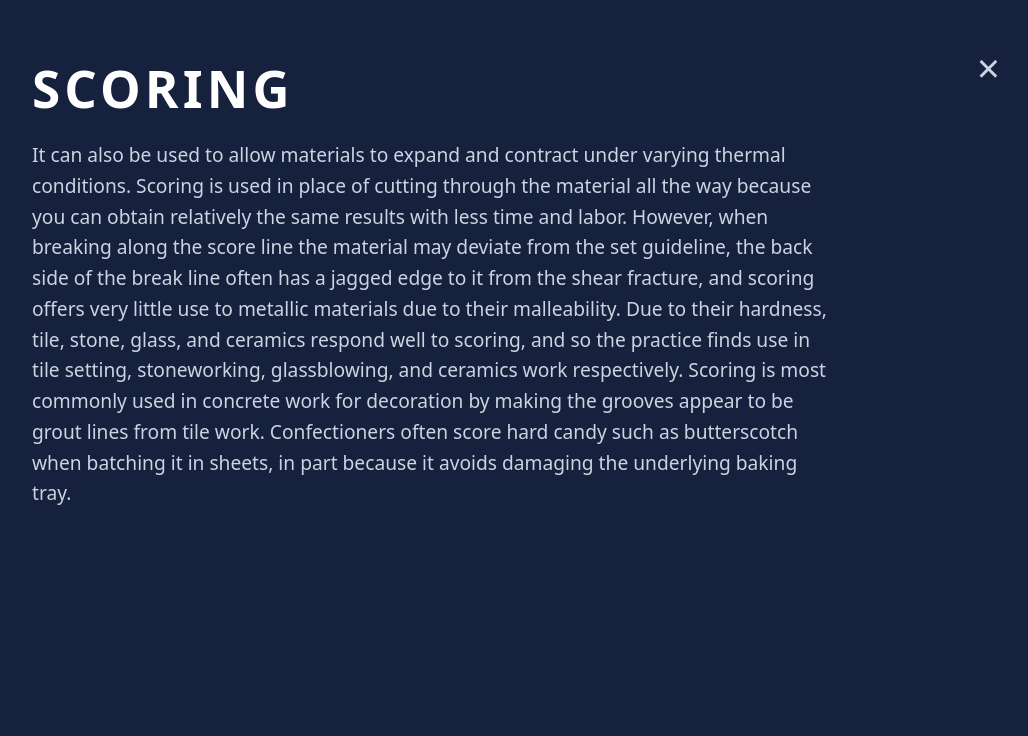
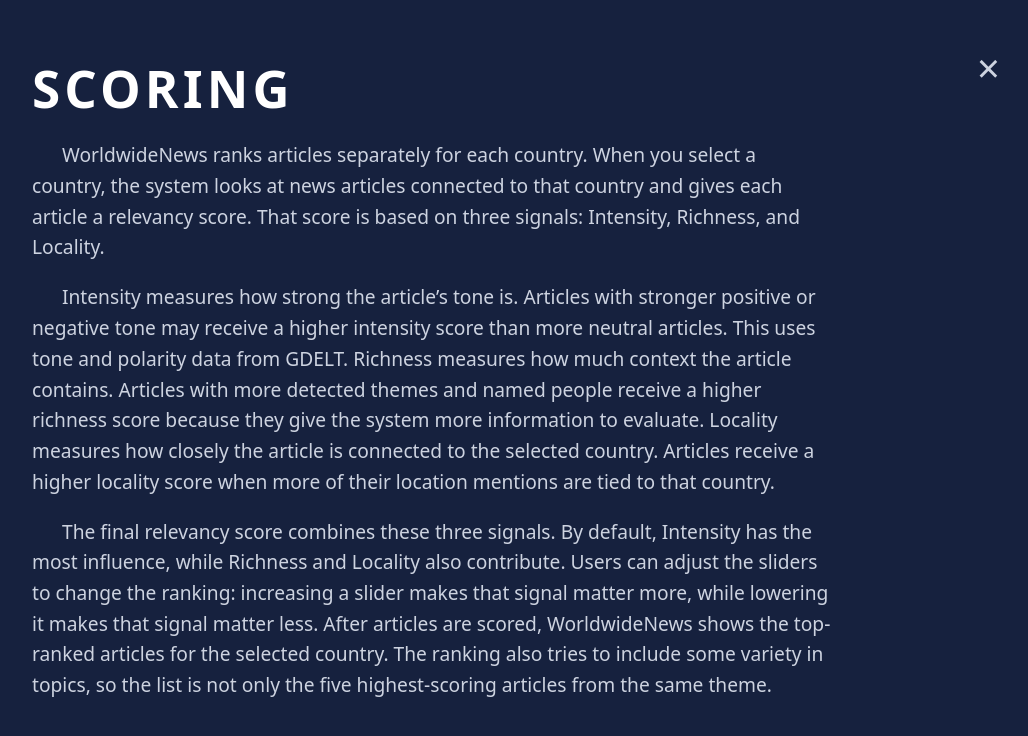
Before and after one commit to alan-cot0/WorldwideNews, a React (Vite) app in the folder frontend/: page / in a window 1280 px wide. Both pictures are taken after a click on the button "Scoring". Shown: the top 736 px of the page, without its empty margins (208-1236 px from the left). Built offline with nearby package versions, Linux system fonts and the light colour scheme.

Commit message:
added scoring writeup

```diff
--- a/frontend/src/components/Navbar.jsx
+++ b/frontend/src/components/Navbar.jsx
@@ -91,16 +91,22 @@
             </ScoreAbout>
 
             <ScoreAbout isOpen={activeScoreAbout === "scoring"} onClose={() => setActiveScoreAbout(null)} title="Scoring">
-                <p>It can also be used to allow materials to expand and contract under varying thermal conditions.
-                     Scoring is used in place of cutting through the material all the way because you can obtain
-                     relatively the same results with less time and labor. However, when breaking along the score
-                     line the material may deviate from the set guideline, the back side of the break line often
-                     has a jagged edge to it from the shear fracture, and scoring offers very little use to metallic
-                     materials due to their malleability. Due to their hardness, tile, stone, glass, and ceramics respond
-                    well to scoring, and so the practice finds use in tile setting, stoneworking, glassblowing, and
-                    ceramics work respectively. Scoring is most commonly used in concrete work for decoration by making
-                    the grooves appear to be grout lines from tile work. Confectioners often score hard candy such as
-                    butterscotch when batching it in sheets, in part because it avoids damaging the underlying baking tray.</p>
+                <div style={{ textIndent: '30px' }}>
+                <p>WorldwideNews ranks articles separately for each country. When you select a country, the system looks at news
+                articles connected to that country and gives each article a relevancy score. That score is based on three signals:
+                Intensity, Richness, and Locality. </p>
+
+                <p>Intensity measures how strong the article’s tone is. Articles with stronger positive or negative tone may receive a higher intensity score than more neutral articles. This uses tone and polarity data from GDELT.
+                Richness measures how much context the article contains. Articles with more detected themes and named people receive a higher richness score because they give the system more information to evaluate.
+                Locality measures how closely the article is connected to the selected country. Articles receive a higher locality score when more of their location mentions are tied to that country.
+                </p>
+                <p>
+                The final relevancy score combines these three signals. By default, Intensity has the most influence, while Richness and Locality also contribute.
+                Users can adjust the sliders to change the ranking: increasing a slider makes that signal matter more, while lowering it makes that signal matter less.
+                After articles are scored, WorldwideNews shows the top-ranked articles for the selected country. The ranking also tries to include some variety in topics,
+                so the list is not only the five highest-scoring articles from the same theme.
+                </p>
+                </div>
             </ScoreAbout>
         </>
     );
```
